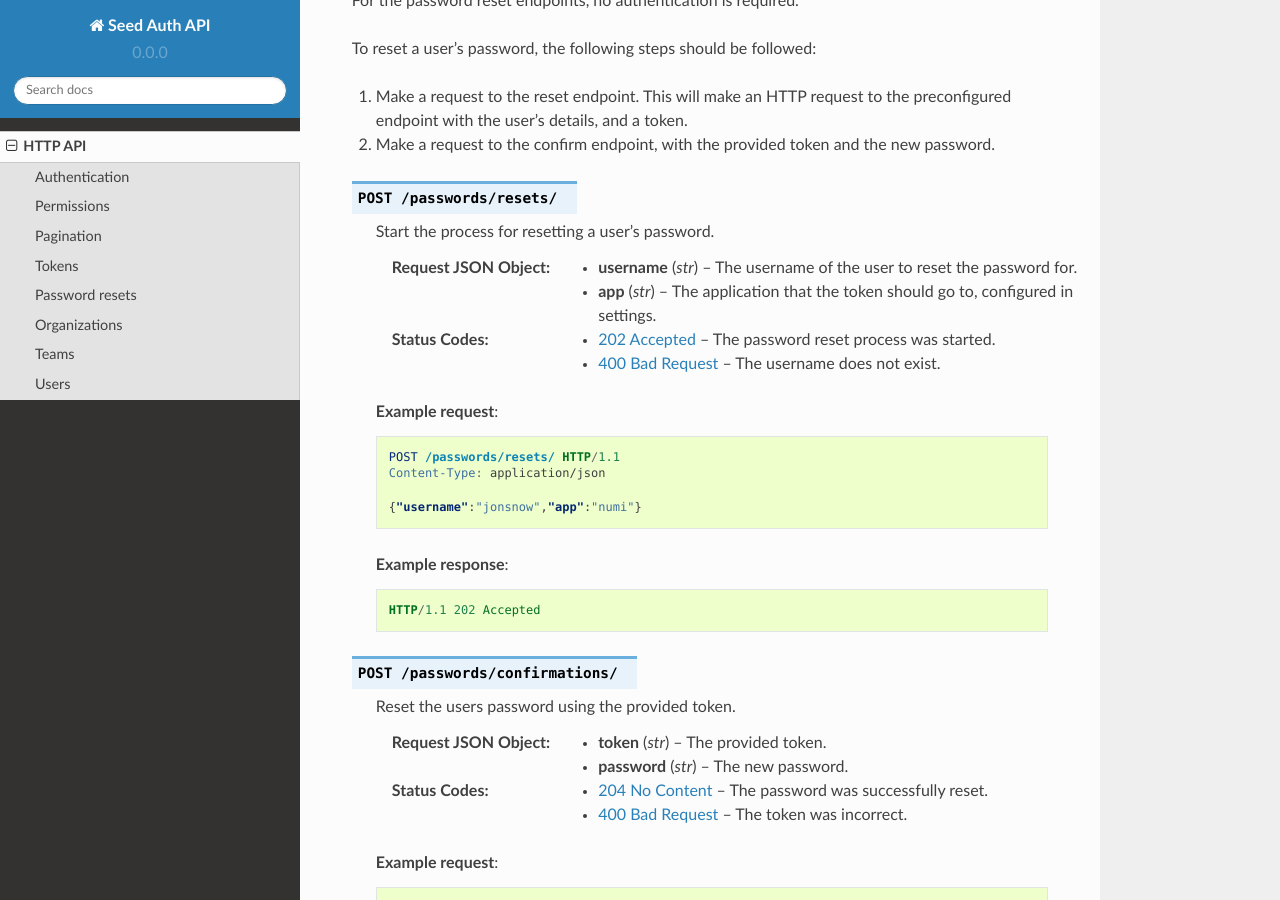
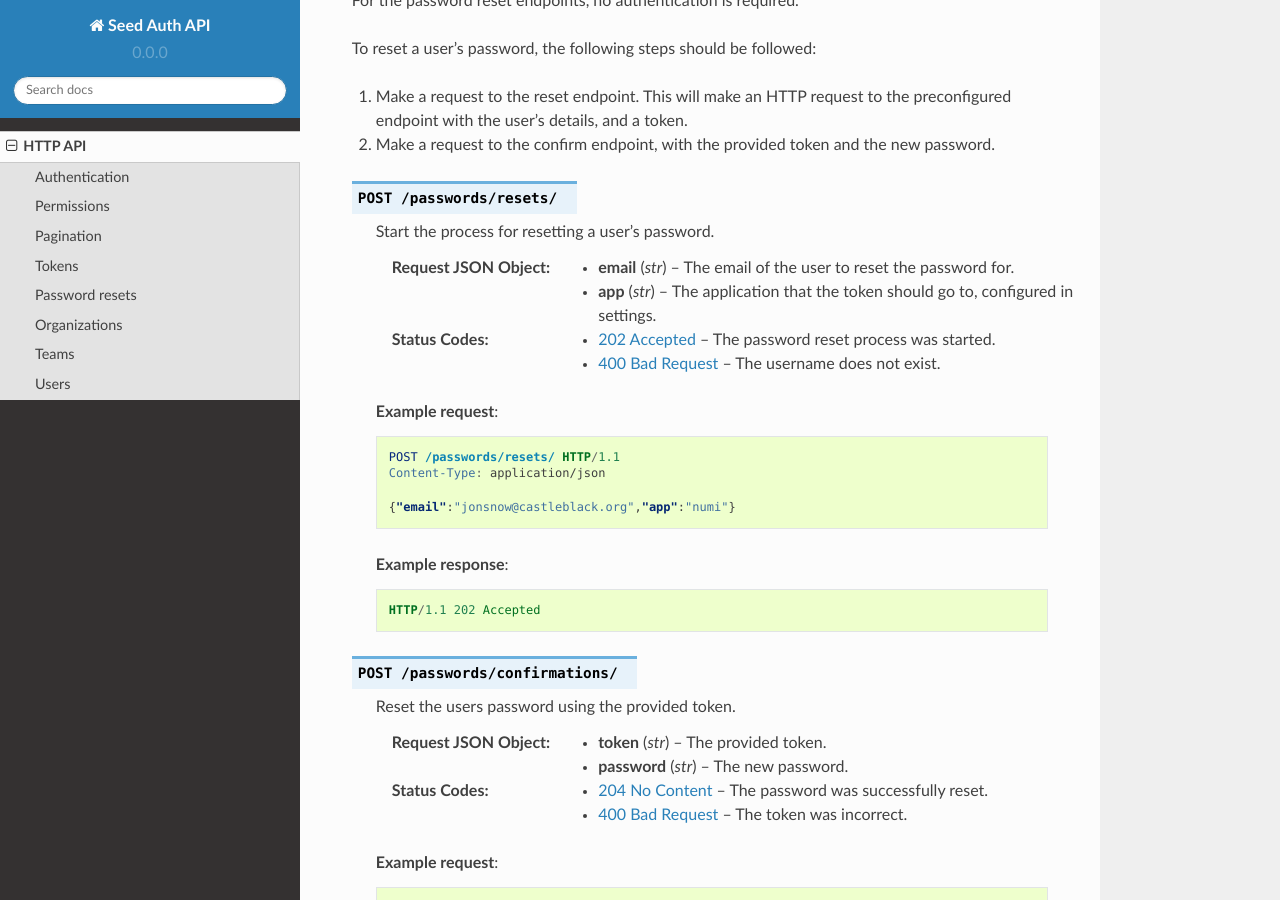
Before and after one commit to praekelt/seed-auth-api, a Sphinx documentation site: the page built from docs/http_api.rst, in a window 1280 px wide and 900 px high, scrolled down 2957 px. Built offline with Sphinx 7.4.7 and the Read the Docs theme 2.0.0, drawn with Linux system fonts in a browser that asks for light colours.

Commit message:
Give email instead of username for password reset requests

```diff
--- a/docs/http_api.rst
+++ b/docs/http_api.rst
@@ -169,7 +169,7 @@ To reset a user's password, the following steps should be followed:
 
    Start the process for resetting a user's password.
 
-   :<json str username: The username of the user to reset the password for.
+   :<json str email: The email of the user to reset the password for.
    :<json str app:
         The application that the token should go to, configured in settings.
    :code 202: The password reset process was started.
@@ -182,7 +182,7 @@ To reset a user's password, the following steps should be followed:
       POST /passwords/resets/ HTTP/1.1
       Content-Type: application/json
 
-      {"username":"jonsnow","app":"numi"}
+      {"email":"jonsnow@castleblack.org","app":"numi"}
 
    **Example response**:
 
```
